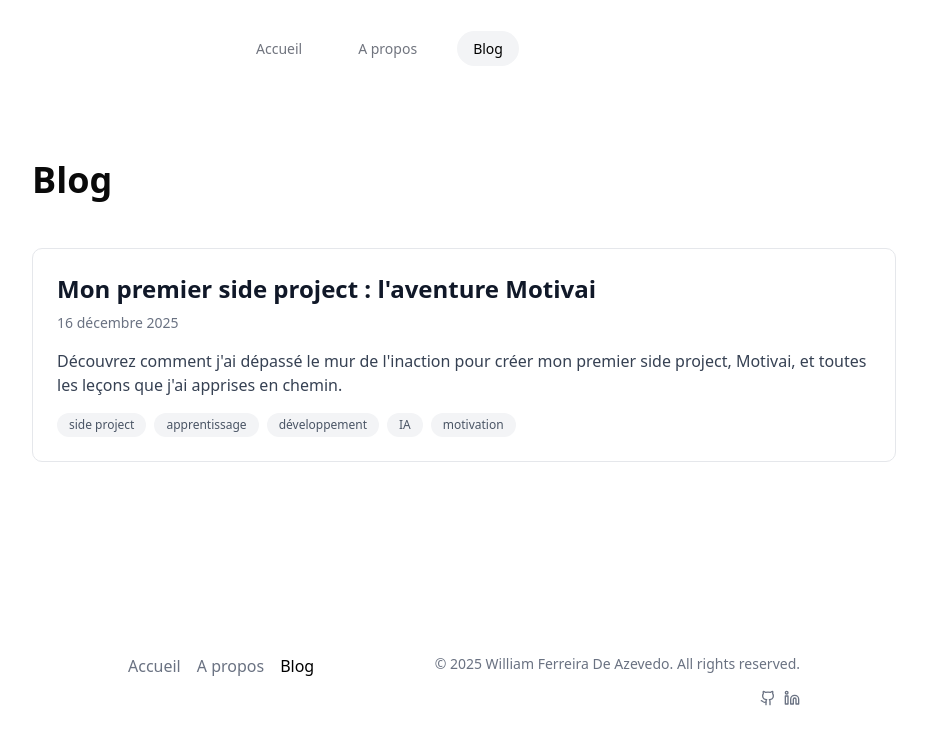
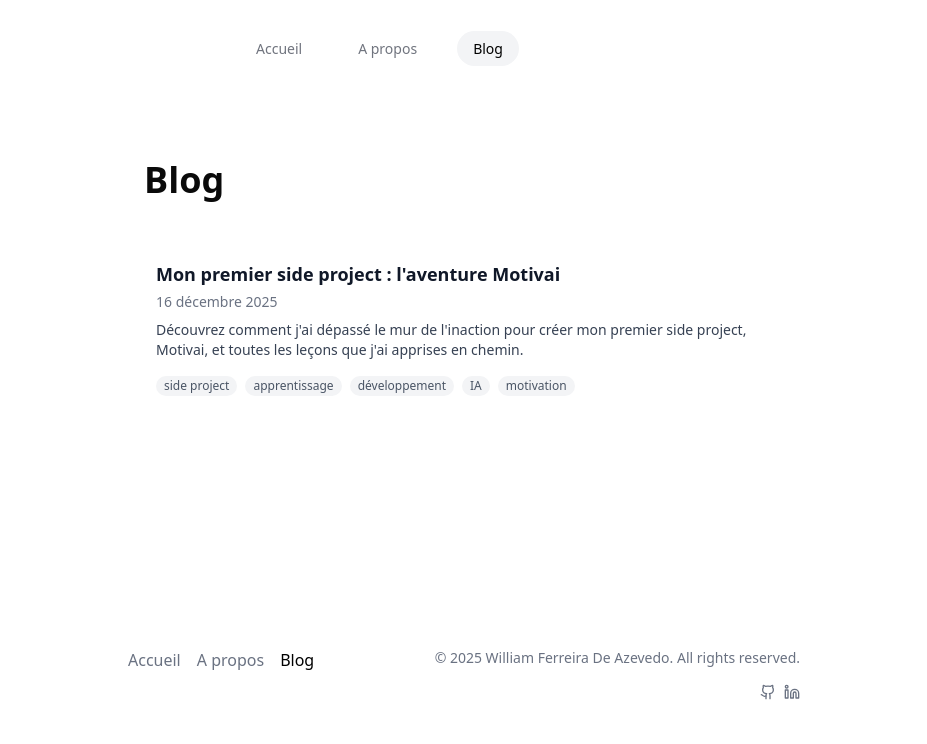
Before and after one commit to WillFDA/williamdeazevedo2025, a Next.js app: page /blog in a window 1280 px wide. Shown: the top 744 px of the page, without its empty margins (176-1103 px from the left). Built offline with nearby package versions, Linux system fonts and the light colour scheme.

Commit message:
Avancement

```diff
--- a/app/blog/page.tsx
+++ b/app/blog/page.tsx
@@ -5,36 +5,34 @@
   const posts = await getAllPosts();
 
   return (
-    <div className="container mx-auto max-w-4xl px-4 py-16">
+    <div className="container mx-auto px-4 py-16 max-w-2xl">
       <h1 className="mb-12 font-bold text-4xl">Blog</h1>
-
       <div className="space-y-8">
         {posts.map((post) => (
           <Link
             key={post.metadata.slug}
             href={`/blog/${post.metadata.slug}`}
-            className="block rounded-lg border border-gray-200 p-6 transition-shadow hover:shadow-lg"
+            className="block rounded-lg p-3 hover:bg-gray-50 transition-all duration-300 ease-in-out"
           >
             <article>
-              <h2 className="mb-2 font-bold text-2xl text-gray-900">
+              <h2 className="mb-1 font-bold text-lg text-gray-900">
                 {post.metadata.title}
               </h2>
-
-              <time className="mb-4 block text-gray-500 text-sm">
+              <time className="mb-2 block text-gray-500 text-sm">
                 {new Date(post.metadata.date).toLocaleDateString("fr-FR", {
                   year: "numeric",
                   month: "long",
                   day: "numeric",
                 })}
               </time>
-
-              <p className="mb-4 text-gray-700">{post.metadata.description}</p>
-
+              <p className="mb-4 text-gray-700 text-sm">
+                {post.metadata.description}
+              </p>
               <div className="flex flex-wrap gap-2">
                 {post.metadata.tags.map((tag) => (
                   <span
                     key={tag}
-                    className="rounded-full bg-gray-100 px-3 py-1 text-gray-600 text-xs"
+                    className="rounded-full bg-gray-100 px-2 py-0.5 text-gray-600 text-xs"
                   >
                     {tag}
                   </span>
```
